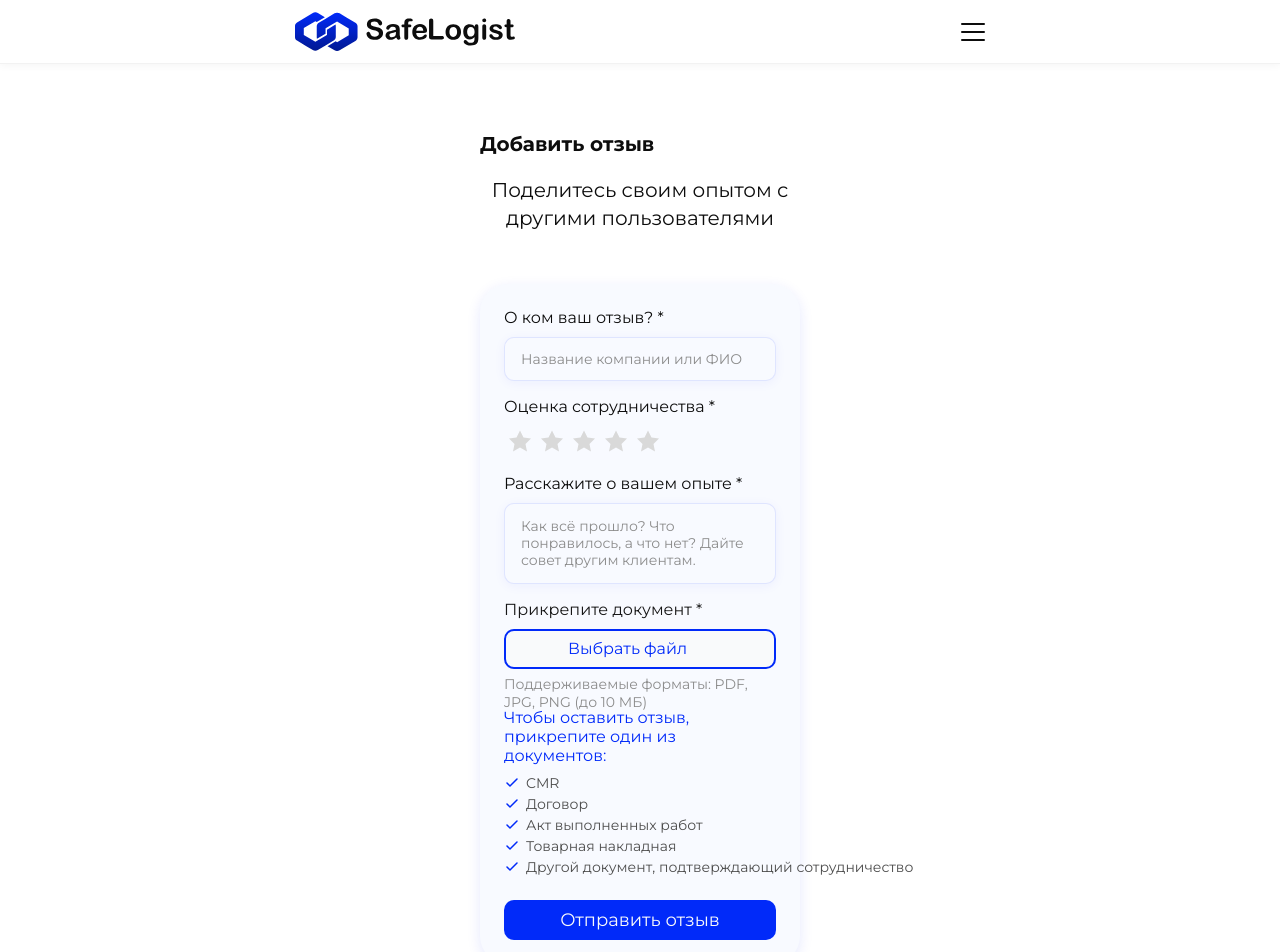
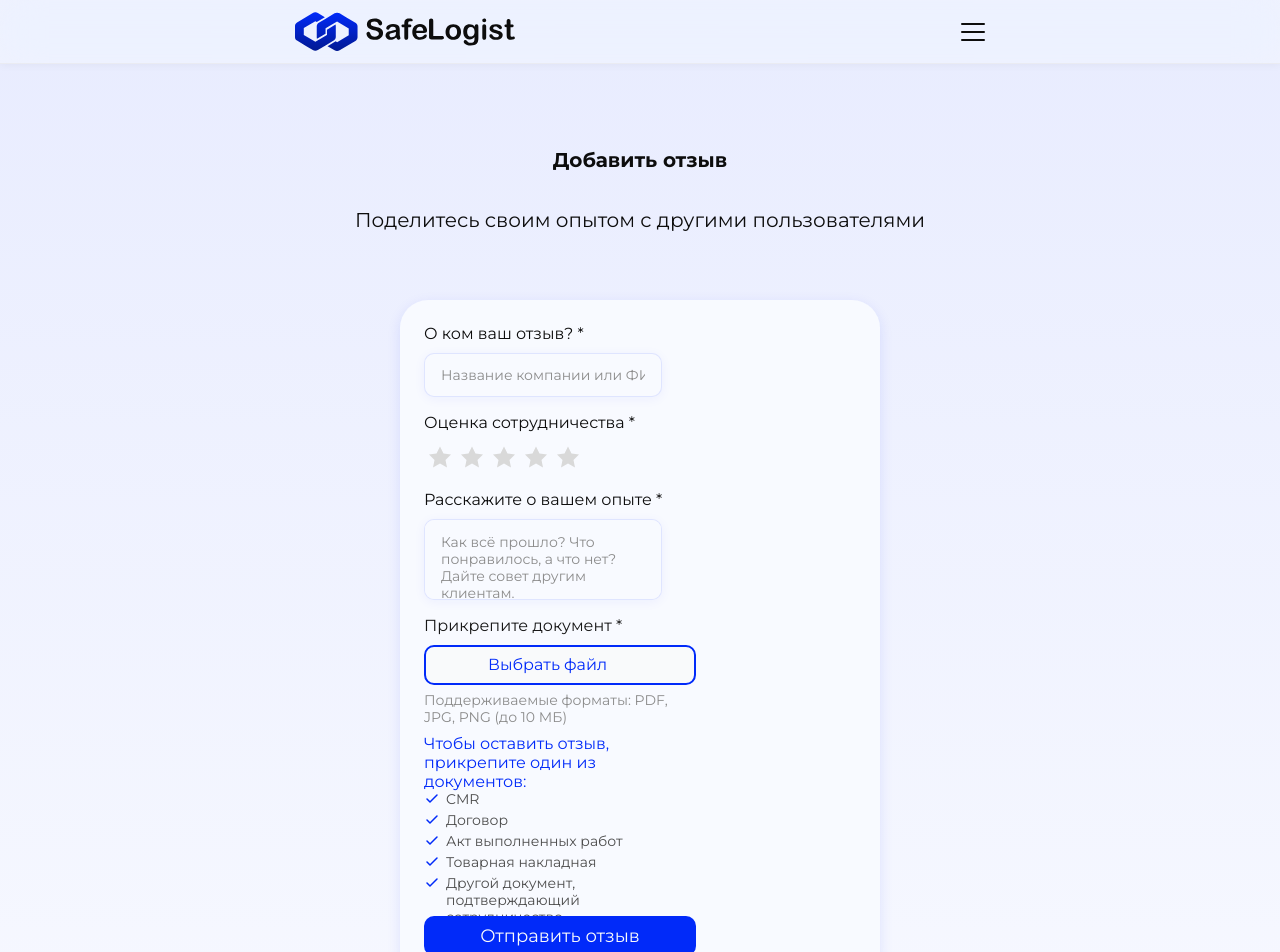
Before and after one commit to AAAlex2001/safelogist, a Next.js app in the folder frontend/: page /en/reviews-profile/add in a window 1280 px wide. Shown: the top 952 px of the page. Built offline with nearby package versions, Linux system fonts and the light colour scheme; no server answers.

Commit message:
правки

```diff
--- a/frontend/src/app/[locale]/layout.tsx
+++ b/frontend/src/app/[locale]/layout.tsx
@@ -7,7 +7,7 @@ import { routing } from '@/i18n/routing';
 import { setRequestLocale } from 'next-intl/server';
 import "../globals.css";
 import Header from "../../components/header/Header";
-import Footer from "../../components/footer/Footer";
+import { AuthProvider } from "@/context/AuthContext";
 
 const montserrat = Montserrat({
   variable: "--font-base",
@@ -48,9 +48,10 @@ export default async function LocaleLayout({
     <html lang={locale}>
       <body className={montserrat.variable}>
         <NextIntlClientProvider messages={messages}>
-          <Header />
-          {children}
-          <Footer />
+          <AuthProvider>
+            <Header />
+            {children}
+          </AuthProvider>
         </NextIntlClientProvider>
       </body>
     </html>
--- a/frontend/src/app/[locale]/login/store/useLogin.ts
+++ b/frontend/src/app/[locale]/login/store/useLogin.ts
@@ -145,6 +145,9 @@ export const useLoginHook = () => {
           localStorage.setItem("companyName", data.company_name);
         }
 
+        // Dispatch event for AuthContext to update header immediately
+        window.dispatchEvent(new Event("authChange"));
+
         router.replace("/profile");
       } else {
         dispatch({ type: "SET_ERROR", payload: "Ошибка сервера. Попробуйте позже" });
--- a/frontend/src/app/[locale]/reviews-profile/add/addReview.module.scss
+++ b/frontend/src/app/[locale]/reviews-profile/add/addReview.module.scss
@@ -1,13 +1,12 @@
-/* review */
 .review {
   display: flex;
   flex-direction: column;
   align-items: center;
   width: 100%;
-  max-width: 320px;
   margin: 0 auto;
-  padding: 128px 0 80px;
   min-height: 100vh;
+  background: linear-gradient(0deg, rgba(222, 246, 255, 0.039) 0%, rgba(1, 42, 249, 0.09) 100%);
+  padding-top: 144px;
 }
 
 /* headings */
@@ -15,9 +14,7 @@
   display: flex;
   flex-direction: column;
   align-items: center;
-  padding: 0px;
   gap: 16px;
-  width: 320px;
   margin-bottom: 52px;
 }
 
@@ -26,17 +23,10 @@
   flex-direction: row;
   justify-content: center;
   align-items: center;
-  padding: 0px;
   gap: 8px;
-  width: 320px;
   height: 32px;
-  flex: none;
-  order: 0;
-  align-self: stretch;
-  flex-grow: 0;
 
   .txt {
-    width: 320px;
     height: 32px;
     font-style: normal;
     font-weight: 700;
@@ -46,9 +36,6 @@
     align-items: center;
     text-align: center;
     color: #0d0d0d;
-    flex: none;
-    order: 0;
-    flex-grow: 1;
   }
 }
 
@@ -57,19 +44,11 @@
   flex-direction: row;
   justify-content: center;
   align-items: center;
-  padding: 0px;
   gap: 10px;
-  width: 320px;
   height: 56px;
-  flex: none;
-  order: 1;
-  align-self: stretch;
-  flex-grow: 0;
 
   .txt {
-    width: 320px;
     height: 56px;
-    font-style: normal;
     font-weight: 400;
     font-size: 20px;
     line-height: 28px;
@@ -77,113 +56,69 @@
     align-items: center;
     text-align: center;
     color: #0d0d0d;
-    flex: none;
-    order: 0;
-    flex-grow: 1;
   }
 }
 
-/* add review */
 .addReview {
   display: flex;
   flex-direction: column;
   align-items: flex-start;
   padding: 24px;
   gap: 10px;
-  width: 320px;
+  width: 480px;
   background: #f8faff;
-  box-shadow: 0px 4px 14px rgba(1, 42, 249, 0.1);
+  box-shadow: 0 4px 14px rgba(1, 42, 249, 0.1);
   border-radius: 28px;
 }
 
-/* info inputs */
 .infoInputs {
   display: flex;
   flex-direction: column;
   align-items: center;
-  padding: 0px;
   gap: 24px;
-  width: 272px;
-  flex: none;
-  order: 0;
-  align-self: stretch;
-  flex-grow: 0;
 }
 
-/* review input */
 .reviewInput {
   display: flex;
   flex-direction: column;
   align-items: flex-start;
-  padding: 0px;
   gap: 16px;
-  width: 272px;
-  flex: none;
-  order: 0;
-  align-self: stretch;
-  flex-grow: 0;
 }
 
-/* input review */
 .inputReview {
   display: flex;
   flex-direction: column;
   align-items: flex-start;
-  padding: 0px;
   gap: 16px;
-  width: 272px;
-  flex: none;
-  order: 0;
-  align-self: stretch;
-  flex-grow: 0;
 }
 
-/* Frame 1321317238 */
-.frame1321317238 {
+.documentSection {
   display: flex;
   flex-direction: column;
   align-items: flex-start;
-  padding: 0px;
   gap: 16px;
   width: 272px;
   height: 276px;
-  flex: none;
-  order: 1;
-  align-self: stretch;
-  flex-grow: 0;
 }
 
-/* Frame 1321317237 */
-.frame1321317237 {
+.fileUpload {
   display: flex;
   flex-direction: column;
   align-items: flex-start;
-  padding: 0px;
   gap: 10px;
   width: 272px;
   height: 111px;
-  flex: none;
-  order: 0;
-  align-self: stretch;
-  flex-grow: 0;
 }
 
-/* Frame 1321317239 */
-.frame1321317239 {
+.fileInputWrapper {
   display: flex;
   flex-direction: column;
   align-items: flex-start;
-  padding: 0px;
   gap: 6px;
   width: 272px;
   height: 82px;
-  flex: none;
-  order: 1;
-  align-self: stretch;
-  flex-grow: 0;
 }
 
-/* btns */
 .btns {
   box-sizing: border-box;
   display: flex;
@@ -207,14 +142,10 @@
 .btnTxt {
   width: 144px;
   height: 20px;
-  font-style: normal;
   font-weight: 400;
   font-size: 16px;
   line-height: 125%;
   color: #012af9;
-  flex: none;
-  order: 0;
-  flex-grow: 0;
 }
 
 .fileInfo {
@@ -222,40 +153,23 @@
   flex-direction: row;
   justify-content: center;
   align-items: center;
-  padding: 0px;
   gap: 10px;
-  width: 272px;
   height: 36px;
-  font-style: normal;
   font-weight: 400;
   font-size: 14px;
   line-height: 125%;
-  display: flex;
-  align-items: flex-end;
   color: #8c8c8c;
-  flex: none;
-  order: 1;
-  align-self: stretch;
-  flex-grow: 0;
 }
 
-/* Input field info */
 .inputField {
   display: flex;
   flex-direction: column;
   align-items: flex-end;
-  padding: 0px;
   gap: 10px;
-  width: 272px;
   height: 149px;
   border-radius: 10px;
-  flex: none;
-  order: 1;
-  align-self: stretch;
-  flex-grow: 0;
 }
 
-/* H3 */
 .h3 {
   display: flex;
   flex-direction: row;
@@ -263,55 +177,35 @@
   align-items: center;
   padding: 0px;
   gap: 10px;
-  width: 272px;
   height: 38px;
-  font-style: normal;
   font-weight: 400;
   font-size: 16px;
   line-height: 19px;
-  display: flex;
-  align-items: flex-end;
   color: #012af9;
-  flex: none;
-  order: 0;
-  align-self: stretch;
-  flex-grow: 0;
 }
 
-/* list */
 .list {
   display: flex;
   flex-direction: column;
   align-items: flex-start;
-  padding: 0px;
   gap: 4px;
   width: 272px;
   height: 101px;
-  flex: none;
-  order: 1;
-  align-self: stretch;
-  flex-grow: 0;
 }
 
 .listItem {
   display: flex;
   flex-direction: row;
   align-items: flex-start;
-  padding: 0px;
   gap: 6px;
   width: 272px;
   height: 17px;
-  flex: none;
-  align-self: stretch;
-  flex-grow: 0;
 }
 
 .iconCheck {
   width: 16px;
   height: 16px;
   flex: none;
-  order: 0;
-  flex-grow: 0;
 }
 
 .listText {
@@ -322,9 +216,4 @@
   display: flex;
   align-items: flex-end;
   color: #4d4d4d;
-  flex: none;
-  order: 1;
-  flex-grow: 1;
 }
-
-/* Submit button styles removed - using Button component */
--- a/frontend/src/app/[locale]/reviews-profile/add/page.tsx
+++ b/frontend/src/app/[locale]/reviews-profile/add/page.tsx
@@ -5,6 +5,7 @@ import { InputField } from "@/components/input/InputField";
 import { TextareaField } from "@/components/input/TextareaField";
 import { StarRating } from "@/components/input/StarRating";
 import { Button } from "@/components/button/Button";
+import Footer from "@/components/footer/Footer";
 import styles from "./addReview.module.scss";
 
 export default function AddReviewPage() {
@@ -67,10 +68,10 @@ export default function AddReviewPage() {
             </div>
 
             {/* Прикрепите документ */}
-            <div className={styles.frame1321317238}>
-              <div className={styles.frame1321317237}>
+            <div className={styles.documentSection}>
+              <div className={styles.fileUpload}>
                 <label className={styles.label}>Прикрепите документ *</label>
-                <div className={styles.frame1321317239}>
+                <div className={styles.fileInputWrapper}>
                   <label className={styles.btns}>
                     <input
                       type="file"
@@ -209,6 +210,7 @@ export default function AddReviewPage() {
           </Button>
         </div>
       </div>
+      <Footer />
     </div>
   );
 }
--- a/frontend/src/components/header/Header.tsx
+++ b/frontend/src/components/header/Header.tsx
@@ -1,52 +1,17 @@
 "use client";
 
-import { useState, useRef, useEffect } from "react";
+import { useState, useRef } from "react";
 import { Link } from "@/i18n/navigation";
 import { useTranslations } from "next-intl";
 import styles from "./Header.module.scss";
 import MobileMenu from "./MobileMenu";
-
-const API_URL = process.env.NEXT_PUBLIC_API_URL ?? "";
-
-interface UserData {
-  name: string;
-  email: string;
-  photo: string | null;
-}
+import { useAuth } from "@/context/AuthContext";
 
 export default function Header() {
   const t = useTranslations('Header');
   const [menuOpen, setMenuOpen] = useState(false);
-  const [isLoggedIn, setIsLoggedIn] = useState(false);
-  const [userData, setUserData] = useState<UserData | null>(null);
   const burgerRef = useRef<HTMLButtonElement>(null);
-
-  // Check auth token and load user data
-  useEffect(() => {
-    const token = typeof window !== "undefined" ? localStorage.getItem("authToken") : null;
-    setIsLoggedIn(!!token);
-
-    if (token) {
-      // Load user profile data
-      fetch(`${API_URL}/api/profile`, {
-        headers: { Authorization: `Bearer ${token}` },
-      })
-        .then((res) => res.json())
-        .then((data) => {
-          setUserData({
-            name: data.name || "User",
-            email: data.email || "",
-            photo: data.photo ? `${API_URL}/static/user_photos/${data.photo}` : null,
-          });
-        })
-        .catch(() => {
-          setUserData(null);
-        });
-    }
-  }, []);
-
-  const availableRequests = 234;
-  const totalRequests = 500;
+  const { isLoggedIn, userData } = useAuth();
 
   const toggleMenu = () => setMenuOpen((prev) => !prev);
   const closeMenu = () => setMenuOpen(false);
@@ -133,7 +98,7 @@ export default function Header() {
         {isLoggedIn ? (
           <div className={styles.headerRight}>
             <nav className={styles.userNav}>
-              <Link href="/reviews/my" className={styles.userNavLink}>
+              <Link href="/reviews-profile" className={styles.userNavLink}>
                 Мои отзывы
               </Link>
               <Link href="/favorites" className={styles.userNavLink}>
@@ -171,7 +136,7 @@ export default function Header() {
       </div>
     </header>
 
-    <MobileMenu isOpen={menuOpen} onClose={closeMenu} isLoggedIn={isLoggedIn} userData={userData} />
+    <MobileMenu isOpen={menuOpen} onClose={closeMenu} />
   </>
   );
 }
--- a/frontend/src/components/header/MobileMenu.tsx
+++ b/frontend/src/components/header/MobileMenu.tsx
@@ -10,29 +10,23 @@ import ProfileIcon from "@/icons/ProfileIcon";
 import PaymentIcon from "@/icons/PaymentIcon";
 import LogoutIcon from "@/icons/LogoutIcon";
 import UserIcon from "@/icons/UserIcon";
-
-interface UserData {
-  name: string;
-  email: string;
-  photo: string | null;
-}
+import { useAuth } from "@/context/AuthContext";
 
 interface MobileMenuProps {
   isOpen: boolean;
   onClose: () => void;
-  isLoggedIn: boolean;
-  userData: UserData | null;
 }
 
 const LANGS = ["ru", "en", "ro", "uk"] as const;
 type Lang = (typeof LANGS)[number];
 
-export default function MobileMenu({ isOpen, onClose, isLoggedIn, userData }: MobileMenuProps) {
+export default function MobileMenu({ isOpen, onClose }: MobileMenuProps) {
   const t = useTranslations('Header');
   const pathname = usePathname();
   const router = useRouter();
   const locale = useLocale();
   const menuRef = useRef<HTMLDivElement>(null);
+  const { isLoggedIn, userData, logout } = useAuth();
 
   const currentLang = locale as Lang;
 
@@ -127,7 +121,7 @@ export default function MobileMenu({ isOpen, onClose, isLoggedIn, userData }: Mo
 
           {/* Menu Tabs */}
           <div className={styles.menuTabs}>
-            <Link href="/reviews/my" className={styles.menuTab} onClick={onClose}>
+            <Link href="/reviews-profile" className={styles.menuTab} onClick={onClose}>
               <ReviewIcon />
               <span>Мои отзывы</span>
             </Link>
@@ -149,7 +143,7 @@ export default function MobileMenu({ isOpen, onClose, isLoggedIn, userData }: Mo
           </div>
 
           {/* Logout Button */}
-          <button className={styles.logoutButton} onClick={onClose}>
+          <button className={styles.logoutButton} onClick={() => { logout(); onClose(); }}>
             <LogoutIcon />
             <span>Выйти</span>
           </button>
--- /dev/null
+++ b/frontend/src/context/AuthContext.tsx
@@ -0,0 +1,119 @@
+"use client";
+
+import React, { createContext, useContext, useState, useEffect, useCallback } from "react";
+
+const API_URL = process.env.NEXT_PUBLIC_API_URL ?? "";
+
+interface UserData {
+  name: string;
+  email: string;
+  photo: string | null;
+}
+
+interface AuthContextType {
+  isLoggedIn: boolean;
+  userData: UserData | null;
+  login: (token: string) => void;
+  logout: () => void;
+  refreshUser: () => void;
+}
+
+const AuthContext = createContext<AuthContextType | null>(null);
+
+export function AuthProvider({ children }: { children: React.ReactNode }) {
+  const [isLoggedIn, setIsLoggedIn] = useState(false);
+  const [userData, setUserData] = useState<UserData | null>(null);
+
+  const loadUserData = useCallback(async (token: string) => {
+    try {
+      const res = await fetch(`${API_URL}/api/profile`, {
+        headers: { Authorization: `Bearer ${token}` },
+      });
+      if (res.ok) {
+        const data = await res.json();
+        setUserData({
+          name: data.name || "User",
+          email: data.email || "",
+          photo: data.photo ? `${API_URL}/static/user_photos/${data.photo}` : null,
+        });
+      } else {
+        // Token invalid, logout
+        logout();
+      }
+    } catch {
+      setUserData(null);
+    }
+  }, []);
+
+  const checkAuth = useCallback(() => {
+    const token = typeof window !== "undefined" ? localStorage.getItem("authToken") : null;
+    if (token) {
+      setIsLoggedIn(true);
+      loadUserData(token);
+    } else {
+      setIsLoggedIn(false);
+      setUserData(null);
+    }
+  }, [loadUserData]);
+
+  // Check auth on mount
+  useEffect(() => {
+    checkAuth();
+  }, [checkAuth]);
+
+  // Listen for storage changes (other tabs)
+  useEffect(() => {
+    const handleStorageChange = (e: StorageEvent) => {
+      if (e.key === "authToken") {
+        checkAuth();
+      }
+    };
+
+    window.addEventListener("storage", handleStorageChange);
+    return () => window.removeEventListener("storage", handleStorageChange);
+  }, [checkAuth]);
+
+  // Listen for custom auth events (same tab)
+  useEffect(() => {
+    const handleAuthChange = () => {
+      checkAuth();
+    };
+
+    window.addEventListener("authChange", handleAuthChange);
+    return () => window.removeEventListener("authChange", handleAuthChange);
+  }, [checkAuth]);
+
+  const login = useCallback((token: string) => {
+    localStorage.setItem("authToken", token);
+    setIsLoggedIn(true);
+    loadUserData(token);
+    // Dispatch custom event for same-tab updates
+    window.dispatchEvent(new Event("authChange"));
+  }, [loadUserData]);
+
+  const logout = useCallback(() => {
+    localStorage.removeItem("authToken");
+    setIsLoggedIn(false);
+    setUserData(null);
+    // Dispatch custom event for same-tab updates
+    window.dispatchEvent(new Event("authChange"));
+  }, []);
+
+  const refreshUser = useCallback(() => {
+    checkAuth();
+  }, [checkAuth]);
+
+  return (
+    <AuthContext.Provider value={{ isLoggedIn, userData, login, logout, refreshUser }}>
+      {children}
+    </AuthContext.Provider>
+  );
+}
+
+export function useAuth() {
+  const context = useContext(AuthContext);
+  if (!context) {
+    throw new Error("useAuth must be used within an AuthProvider");
+  }
+  return context;
+}
```
